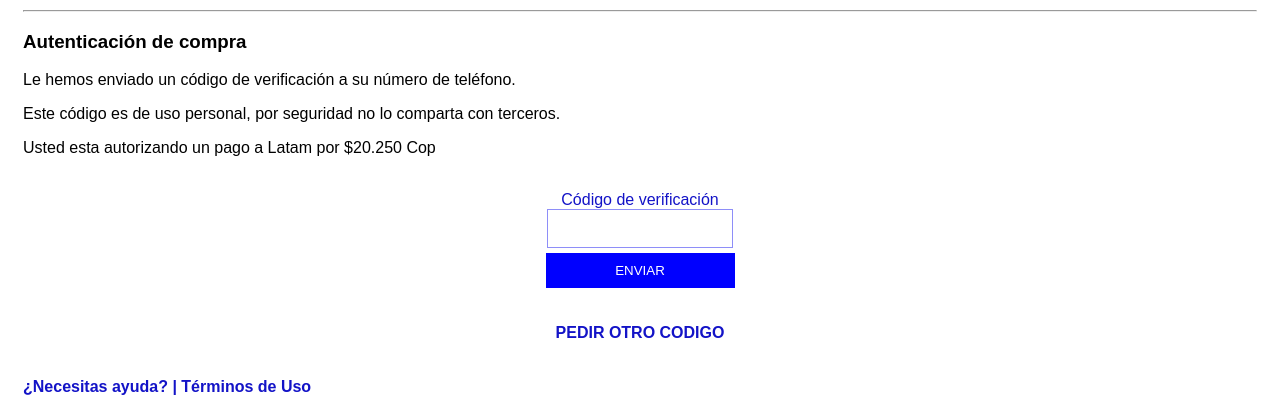
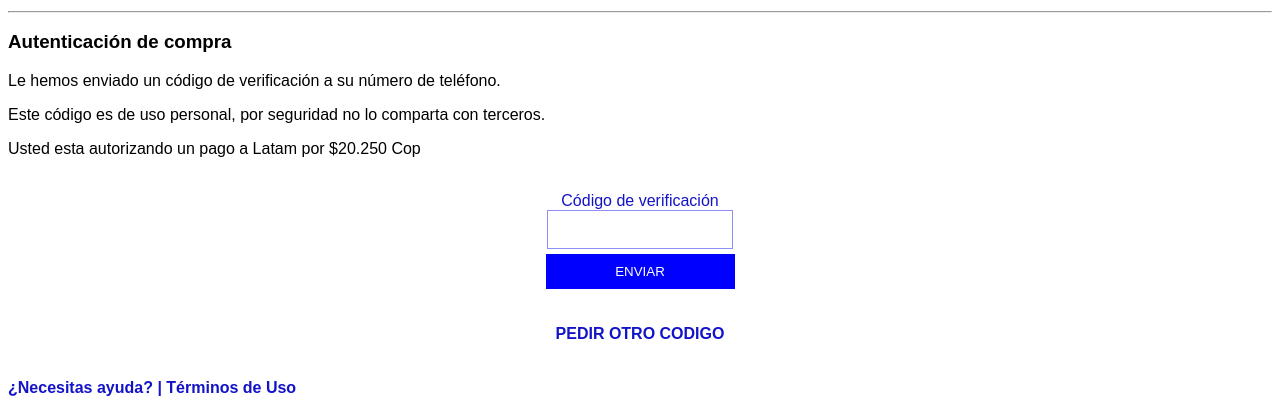
Before and after one commit to teoCV333/ltm_v1, a PHP site: page /pago/colpatria/otp.php in a window 1280 px wide. Shown: the part 673-1092 px from the top of the page. After the commit the page ends 1069 px from the top, so only its background shows below. Run offline with PHP 8.4, Linux system fonts and the light colour scheme; some libraries are stand-ins or nearby versions.

Commit message:
sb adjusts

```diff
--- a/pago/colpatria/otp.php
+++ b/pago/colpatria/otp.php
@@ -27,7 +27,7 @@
 
 
 
-<div class="details" style="padding:15px;">
+<div class="details">
     <img src="/img/colpa.png" alt="" srcset="" width="70%">
     <hr>
     <h3>Autenticación de compra</h3>
```
